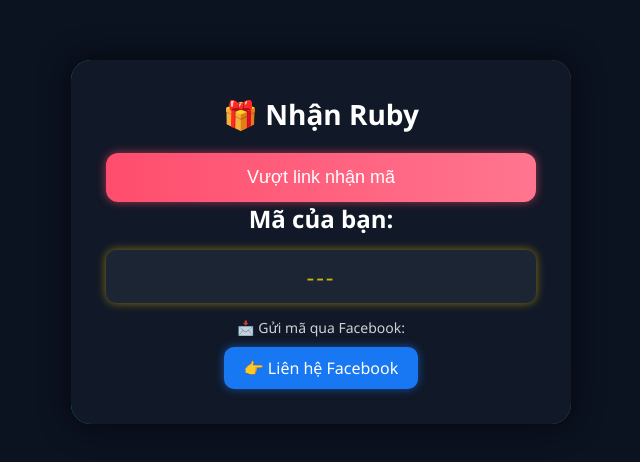
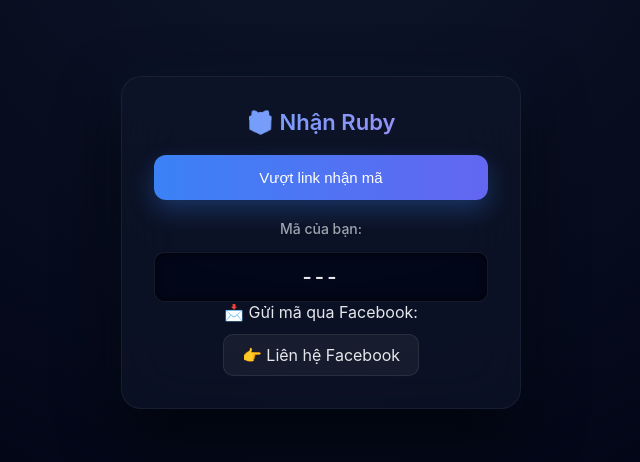
Before and after one commit to phuc40/rubyfree, a website: page index.html in a window 1280 px wide. Shown: the part 158-620 px from the top of the page, without its empty margins (319-959 px from the left). Drawn offline with Linux system fonts and the light colour scheme.

Commit message:
Update style.css

```diff
--- a/style.css
+++ b/style.css
@@ -7,142 +7,135 @@
 
 /* ===== BODY ===== */
 body {
-    background: #0b1220;
-    font-family: 'Segoe UI', sans-serif;
-    color: white;
+    font-family: Inter, -apple-system, sans-serif;
+    background: radial-gradient(circle at top, #0f172a, #020617 70%);
+    color: #e5e7eb;
 
     display: flex;
     justify-content: center;
     align-items: center;
 
     min-height: 100vh;
-    padding: 20px;
 }
 
 /* ===== CONTAINER ===== */
 .container {
-    position: relative;
     width: 100%;
     max-width: 400px;
 
-    background: #111827;
+    padding: 32px;
     border-radius: 20px;
 
-    padding: 25px;
+    background: rgba(15, 23, 42, 0.6);
+    backdrop-filter: blur(30px);
+
+    border: 1px solid rgba(255,255,255,0.06);
+
     text-align: center;
 
-    box-shadow: 0 0 30px rgba(0,0,0,0.6);
-    overflow: hidden;
-}
-
-/* ===== VIỀN SÁNG ===== */
-.container::before {
-    content: "";
-    position: absolute;
-    inset: -2px;
-    border-radius: 20px;
-
-    background: linear-gradient(45deg, #ff4d6d, #00e5ff, #00ff88, #ff4d6d);
-    background-size: 300%;
-
-    z-index: -1;
-    animation: borderGlow 6s linear infinite;
-}
-
-@keyframes borderGlow {
-    0% { background-position: 0% }
-    100% { background-position: 300% }
+    box-shadow:
+        0 20px 60px rgba(0,0,0,0.8),
+        0 0 40px rgba(59,130,246,0.1);
 }
 
 /* ===== TITLE ===== */
-.container h1 {
+h1 {
+    font-size: 22px;
+    font-weight: 600;
     margin-bottom: 20px;
-    font-size: 24px;
+
+    background: linear-gradient(90deg, #60a5fa, #a78bfa);
+    -webkit-background-clip: text;
+    -webkit-text-fill-color: transparent;
 }
 
 /* ===== BUTTON ===== */
 button {
     width: 100%;
     padding: 14px;
-    font-size: 16px;
 
+    border-radius: 12px;
     border: none;
-    border-radius: 12px;
 
-    background: linear-gradient(90deg, #ff4d6d, #ff758f);
+    background: linear-gradient(90deg, #3b82f6, #6366f1);
     color: white;
 
+    font-size: 15px;
+    font-weight: 500;
+
     cursor: pointer;
-    transition: 0.3s;
 
-    box-shadow: 0 0 10px rgba(255, 77, 109, 0.6);
+    transition: all 0.25s ease;
+
+    box-shadow: 0 10px 25px rgba(59,130,246,0.3);
 }
 
 button:hover {
-    transform: scale(1.05);
-    box-shadow: 0 0 25px rgba(255, 77, 109, 1);
+    transform: translateY(-2px);
+    box-shadow: 0 15px 35px rgba(99,102,241,0.5);
 }
 
 /* ===== CODE ===== */
 #code {
     margin-top: 15px;
+
     font-size: 20px;
-    color: #ffd700;
+    font-weight: 600;
 
-    background: #1f2937;
-    padding: 10px;
+    padding: 12px;
     border-radius: 10px;
 
-    letter-spacing: 2px;
+    background: rgba(2,6,23,0.8);
 
-    box-shadow: 0 0 10px rgba(255, 215, 0, 0.6);
+    border: 1px solid rgba(255,255,255,0.08);
+
+    letter-spacing: 3px;
+
+    box-shadow: inset 0 0 10px rgba(0,0,0,0.6);
 }
 
 /* ===== TEXT ===== */
-.container p {
-    margin-top: 15px;
+h2 {
+    margin-top: 20px;
     font-size: 14px;
-    opacity: 0.8;
+    font-weight: 500;
+    color: #9ca3af;
+}
+
+.sub {
+    margin-top: 18px;
+    font-size: 13px;
+    color: #6b7280;
 }
 
 /* ===== FACEBOOK BUTTON ===== */
 .fb-btn {
     display: inline-block;
-    margin-top: 10px;
+    margin-top: 12px;
 
-    padding: 10px 20px;
+    padding: 10px 18px;
+
     border-radius: 10px;
 
-    background: #1877f2;
-    color: white;
+    background: rgba(255,255,255,0.05);
+
+    border: 1px solid rgba(255,255,255,0.08);
+
+    color: #e5e7eb;
     text-decoration: none;
 
     transition: 0.3s;
-
-    box-shadow: 0 0 10px rgba(24, 119, 242, 0.6);
 }
 
 .fb-btn:hover {
-    background: #0f5dc2;
-    box-shadow: 0 0 20px rgba(24, 119, 242, 1);
+    background: rgba(59,130,246,0.15);
+    border-color: rgba(59,130,246,0.4);
 }
 
-/* ===== DESKTOP ===== */
-@media (min-width: 768px) {
+/* ===== MOBILE ===== */
+@media (max-width: 500px) {
     .container {
-        max-width: 500px;
-        padding: 35px;
-    }
-
-    .container h1 {
-        font-size: 28px;
-    }
-
-    button {
-        font-size: 18px;
-    }
-
-    #code {
-        font-size: 24px;
+        margin: 12px;
+        padding: 24px;
     }
 }
```
